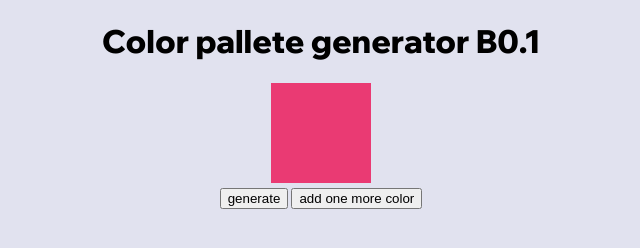
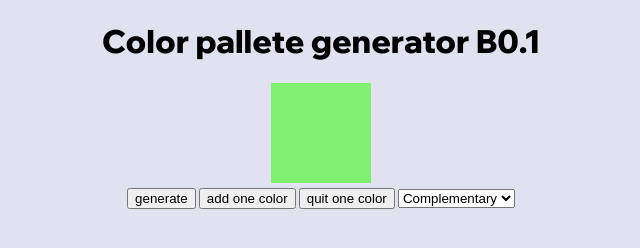
Before and after one commit to Hctor11/color-pallette-test, a website: page index.html in a window 1280 px wide. Both pictures are taken after a click on the button "generate". Shown: the whole page, without its empty margins (319-959 px from the left). Drawn offline with Linux system fonts and the light colour scheme.

Commit message:
add harmony technique

```diff
--- a/index.html
+++ b/index.html
@@ -10,22 +10,37 @@
     <h1>Color pallete generator B0.1</h1>
     <div id="color-palette"></div>
     <button id="button">generate</button>
-    <button id="add">add one more color</button>
+    <button id="add">add one color</button>
+    <button id="quit">quit one color</button>
+    <select id="harmonyTechnique">
+      <option value="complementary">Complementary</option>
+      <option value="analogous">Analogous</option>
+      <option value="triadic">Triadic</option>
+    </select>
 
     <script type="module">
       import { generateColorPalette, displayColorPalette } from "./index.js";
 
       let colorsNum = 1;
+      let quitButton = document.getElementById("quit");
       let addButton = document.getElementById("add")
       let button = document.getElementById("button");
+
+
+      quitButton.onclick = () => {
+        if(colorsNum > 2){
+          colorsNum--;
+        }
+      }
 
       addButton.onclick = () => {
         colorsNum += 1;
       }
 
       button.onclick = () => {
-        const baseHue = Math.random() * 360;
-        const colors = generateColorPalette(baseHue, colorsNum);
+        const harmonyTechnique = document.getElementById('harmonyTechnique').value;
+        const baseHue = Math.random() * 120;
+        const colors = generateColorPalette(baseHue, colorsNum, harmonyTechnique);
         displayColorPalette(colors);
       };
     </script>
--- a/index.js
+++ b/index.js
@@ -1,11 +1,21 @@
-const generateColorPalette = (baseHue, numOfColors) => {
+const generateColorPalette = (baseHue, numOfColors, harmonyTechnique) => {
     const colors = [];
+
+    const harmonies = {
+        complementary: 180,
+        analogous: 30,
+        triadic: 120
+    }
+
+    const harmonyAngle = harmonies[harmonyTechnique] || 30
+
+
 
     for(let i = 0; i < numOfColors; i++){
 
-        const hue = (baseHue + (i * 360 / numOfColors)) % 360;
+        const hue = (baseHue + (i * harmonyAngle) % 360);
         const saturation = 80 + Math.random() * 20;
-        const lightness=  50 + Math.random() * 10;
+        const lightness=  40 + Math.random() * 40;
 
         const color = `hsl(${hue}, ${saturation}%, ${lightness}%)`
         colors.push(color);
```
